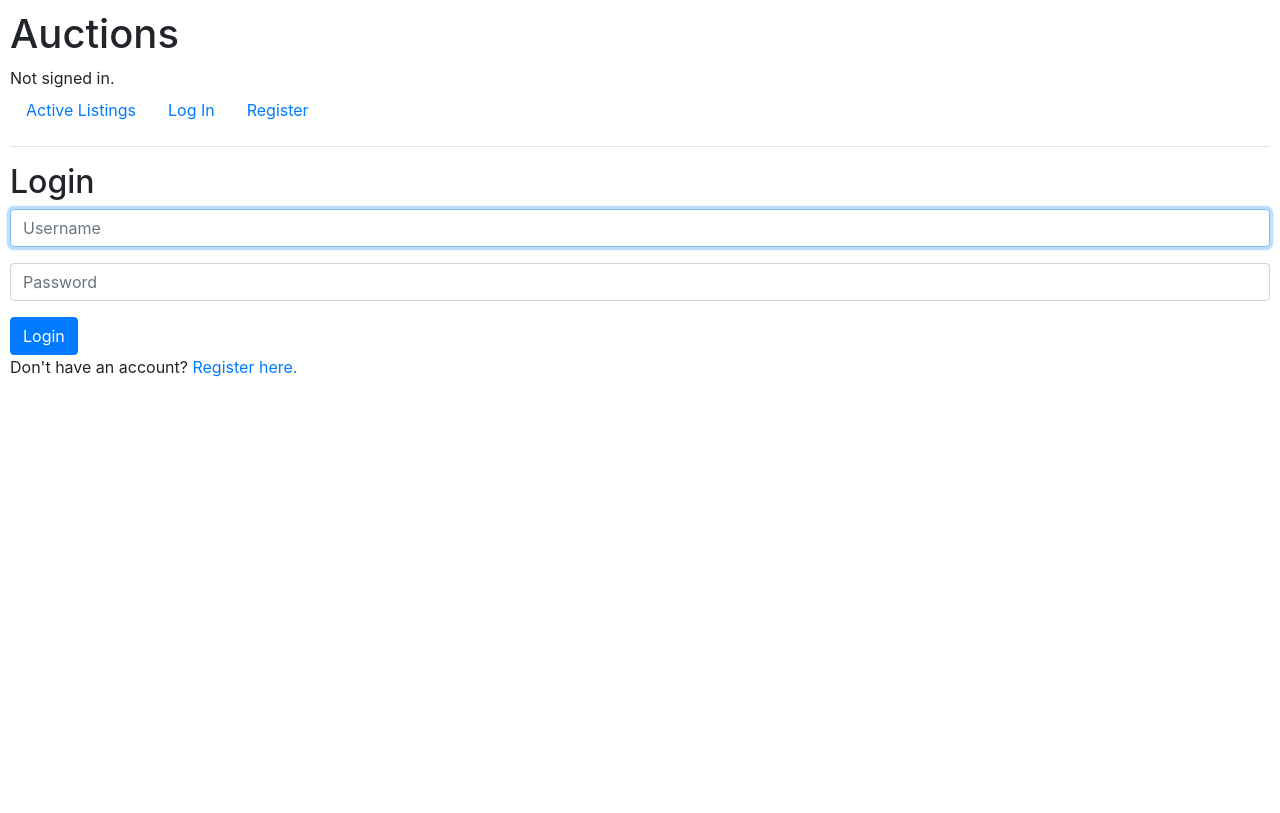
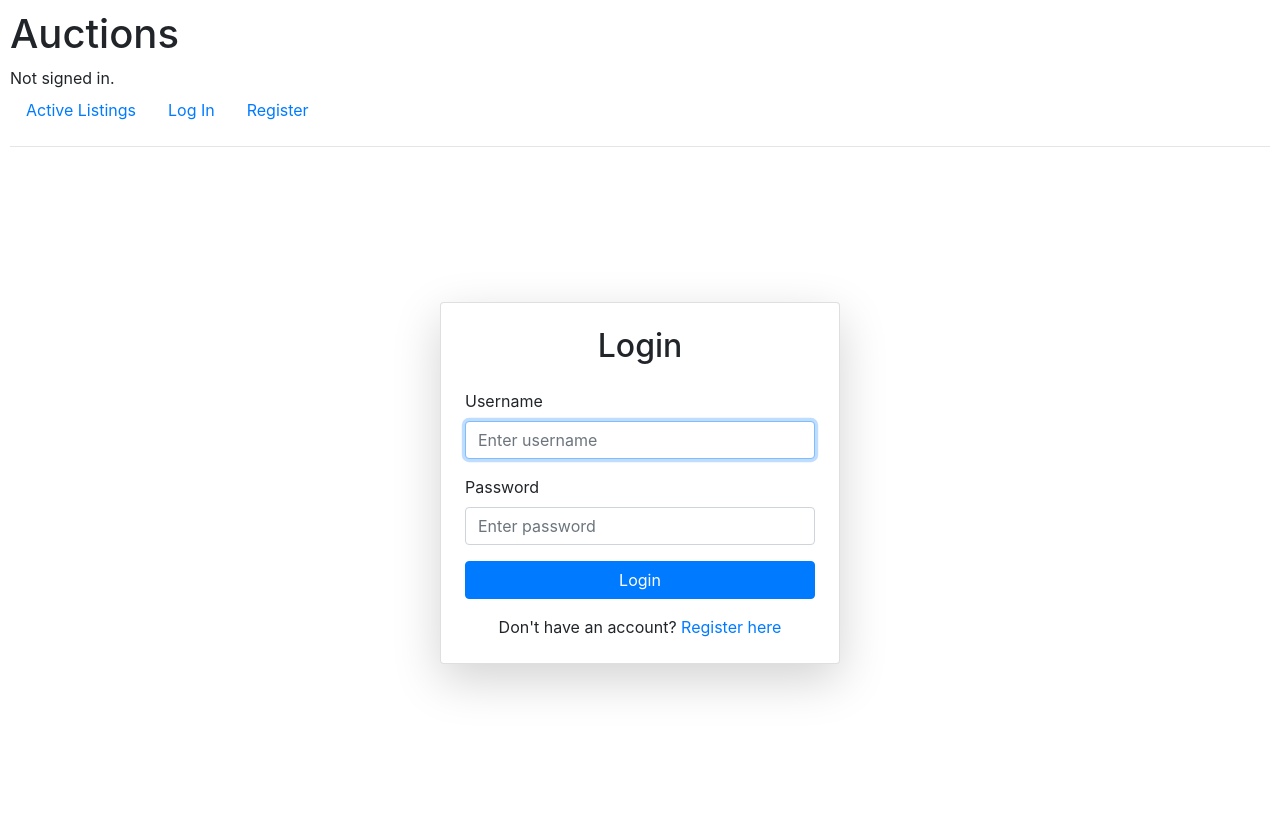
Before and after one commit to ujjwaluzu/cs50w-commerce, a Django app: page /login in a window 1280 px wide. Before the commit the page ends 377 px from the top, so only its background shows below. Run offline with Django 3.2, Linux system fonts and the light colour scheme; some libraries are stand-ins or nearby versions.

Commit message:
login layout update

```diff
--- a/auctions/templates/auctions/login.html
+++ b/auctions/templates/auctions/login.html
@@ -2,23 +2,32 @@
 
 {% block body %}
 
-    <h2>Login</h2>
+    <div class="d-flex justify-content-center align-items-center" style="min-height: 80vh;">
+    <div class="card shadow-lg p-4" style="width: 400px;">
+        <h2 class="text-center mb-4">Login</h2>
 
         {% if message %}
-        <div>{{ message }}</div>
+            <div class="alert alert-danger text-center">{{ message }}</div>
         {% endif %}
 
         <form action="{% url 'login' %}" method="post">
             {% csrf_token %}
-        <div class="form-group">
-            <input autofocus class="form-control" type="text" name="username" placeholder="Username">
+            <div class="mb-3">
+                <label class="form-label">Username</label>
+                <input autofocus class="form-control" type="text" name="username" placeholder="Enter username">
             </div>
-        <div class="form-group">
-            <input class="form-control" type="password" name="password" placeholder="Password">
+            <div class="mb-3">
+                <label class="form-label">Password</label>
+                <input class="form-control" type="password" name="password" placeholder="Enter password">
             </div>
-        <input class="btn btn-primary" type="submit" value="Login">
+            <button class="btn btn-primary w-100" type="submit">Login</button>
         </form>
 
-    Don't have an account? <a href="{% url 'register' %}">Register here.</a>
+        <p class="text-center mt-3 mb-0">Don't have an account?
+            <a href="{% url 'register' %}">Register here</a>
+        </p>
+    </div>
+</div>
+
 
 {% endblock %}
```
Also changed, not shown: db.sqlite3. Lines whose indentation alone changed are shown as unchanged.
